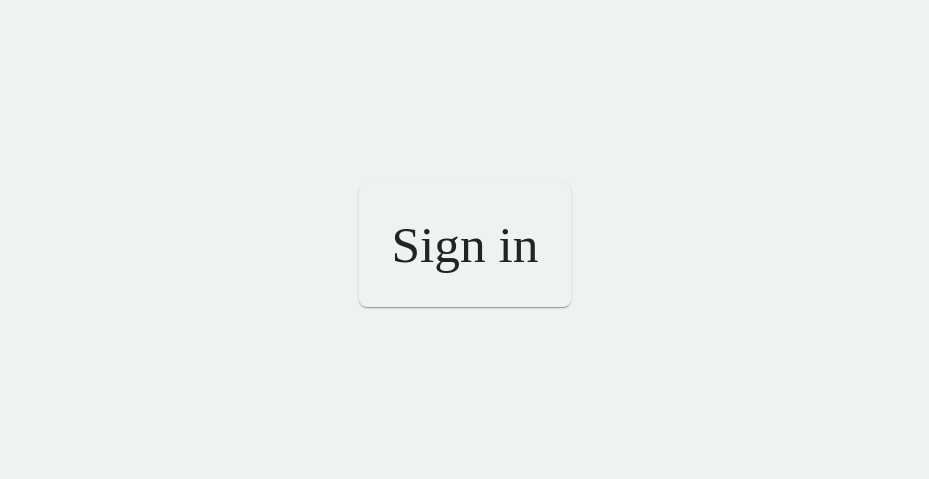
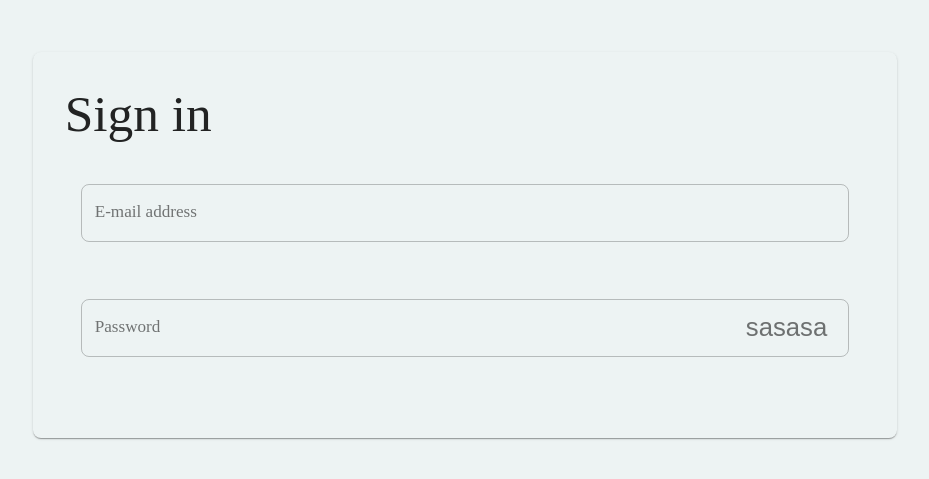
Before and after one commit to sebkk/life-managment-app, a React (Create React App) app: page /login in a window 1280 px wide. Shown: the part 155-634 px from the top of the page, without its empty margins (175-1104 px from the left). Built offline with nearby package versions, Linux system fonts and the light colour scheme.

Commit message:
feat: create reusable inputs for formik

```diff
--- /dev/null
+++ b/src/components/Formik/PasswordInput.js
@@ -0,0 +1,34 @@
+import { useState } from 'react'
+import { IconButton } from '@mui/material'
+
+// import VisibilityIcon from '@mui/icons-material/Visibility'
+// import VisibilityOffIcon from '@mui/icons-material/VisibilityOff'
+
+import StringInput from './StringInput'
+
+const PasswordInput = ({ name, placeholder, label, innerLabel, ...rest }) => {
+	const [showPassword, setShowPassword] = useState(false)
+
+	const inputType = showPassword ? 'text' : 'password'
+	// const inputIcon = showPassword ? <VisibilityOffIcon /> : <VisibilityIcon />
+
+	return (
+		<StringInput
+			type={inputType}
+			name={name}
+			placeholder={placeholder}
+			label={label}
+			innerLabel={innerLabel}
+			InputProps={{
+				endAdornment: (
+					<IconButton onClick={() => setShowPassword(prev => !prev)}>
+						{'sasasa'}
+					</IconButton>
+				),
+			}}
+			{...rest}
+		/>
+	)
+}
+
+export default PasswordInput
--- /dev/null
+++ b/src/components/Formik/StringInput.js
@@ -0,0 +1,44 @@
+import { useField } from 'formik'
+import { TextField, Typography, styled, css } from '@mui/material'
+
+const ErrorField = styled('div')(
+	({ theme }) => css`
+		height: 25px;
+		margin: ${theme.spacing(0.5, 0, 0.5)};
+		padding-left: ${theme.spacing(0.5)};
+		color: ${theme.palette.error.main};
+	`
+)
+
+const StringInput = ({
+	name,
+	placeholder,
+	label,
+	innerLabel = false,
+	...rest
+}) => {
+	const [field, meta] = useField(name)
+
+	return (
+		<>
+			{!innerLabel && <Typography>{label}</Typography>}
+			<TextField
+				onChange={field.onChange}
+				label={innerLabel && label}
+				onBlur={field.onBlur}
+				variant='outlined'
+				name={name}
+				value={field.value}
+				placeholder={placeholder}
+				{...rest}
+			/>
+			<ErrorField>
+				{Boolean(meta.touched && meta.error) && (
+					<Typography variant='subtitle2'>{meta.error}</Typography>
+				)}
+			</ErrorField>
+		</>
+	)
+}
+
+export default StringInput
--- a/src/components/index.js
+++ b/src/components/index.js
@@ -1,2 +1,4 @@
 export { default as Loader } from './Loader'
 export { default as SuspenseLoader } from './SuspenseLoader'
+export { default as StringInput } from './Formik/StringInput'
+export { default as PasswordInput } from './Formik/PasswordInput'
--- /dev/null
+++ b/src/constants/errors.js
@@ -0,0 +1,4 @@
+export const ERRORS = {
+	required: 'this field is required',
+	email: 'this field must be a valid e-mail address',
+}
--- a/src/content/Auth/Login/LoginSection.js
+++ b/src/content/Auth/Login/LoginSection.js
@@ -1,4 +1,9 @@
+import { Formik, Form } from 'formik'
 import { Grid, Typography, styled, css } from '@mui/material'
+
+import { StringInput, PasswordInput } from 'src/components'
+
+import useLoginLogic from './useLoginLogic'
 
 const GridContainer = styled(Grid)(
 	({ theme }) => css`
@@ -7,10 +12,41 @@ const GridContainer = styled(Grid)(
 )
 
 const LoginSection = () => {
+	const { initialValues, validationSchema, onSubmit } = useLoginLogic()
+
 	return (
 		<GridContainer container spacing={3}>
-			<Grid item>
+			<Grid item xs={12}>
 				<Typography variant='h3'>Sign in</Typography>
+			</Grid>
+			<Grid item xs={12}>
+				<Formik
+					initialValues={initialValues}
+					validationSchema={validationSchema}
+					onSubmit={onSubmit}
+				>
+					<Form>
+						<GridContainer container spacing={3}>
+							<Grid item xs={12}>
+								<StringInput
+									name='email'
+									type='email'
+									innerLabel
+									label='E-mail address'
+									fullWidth
+								/>
+							</Grid>
+							<Grid item xs={12}>
+								<PasswordInput
+									name='password'
+									label='Password'
+									innerLabel
+									fullWidth
+								/>
+							</Grid>
+						</GridContainer>
+					</Form>
+				</Formik>
 			</Grid>
 		</GridContainer>
 	)
--- /dev/null
+++ b/src/content/Auth/Login/useLoginLogic.js
@@ -0,0 +1,21 @@
+import * as yup from 'yup'
+
+import { ERRORS } from 'src/constants/errors'
+
+const initialValues = {
+	email: '',
+	password: '',
+}
+
+export default function useLoginLogic() {
+	const validationSchema = yup.object({
+		email: yup.string().required(ERRORS.required).email(ERRORS.email),
+		password: yup.string().required(ERRORS.required),
+	})
+
+	const onSubmit = values => {
+		console.log(values)
+	}
+
+	return { validationSchema, initialValues, onSubmit }
+}
```
